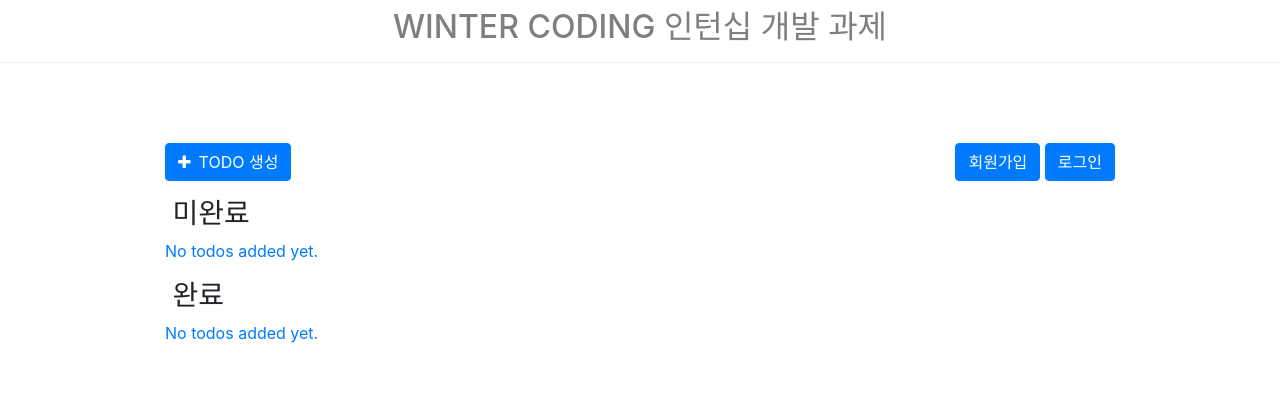
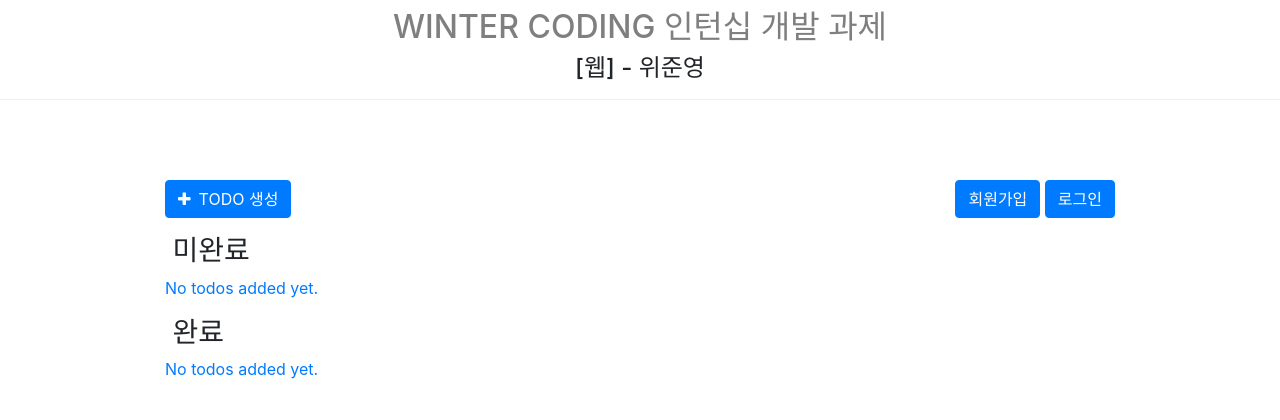
Before and after one commit to joony-wie/Django-todolist, a Django app: page / in a window 1280 px wide. Shown: the top 420 px of the page. Run offline with Django 3.2, Linux system fonts and the light colour scheme; data that the repository does not hold is empty; parts of the project's set-up code (start-up, migrations or seed data) failed here and were passed over; some libraries are stand-ins or nearby versions.

Commit message:
Added my name on header.

```diff
--- a/todos/templates/_header.html
+++ b/todos/templates/_header.html
@@ -30,6 +30,9 @@
               <a class="nav-link p-0" href="/" >WINTER CODING 인턴십 개발 과제
                 <span class="sr-only">(current)</span></a>
             </h2>
+            <h4 style="text-align:center">
+                [웹] - 위준영
+            </h4>
           </li>
         </ul>
       </div>
```
